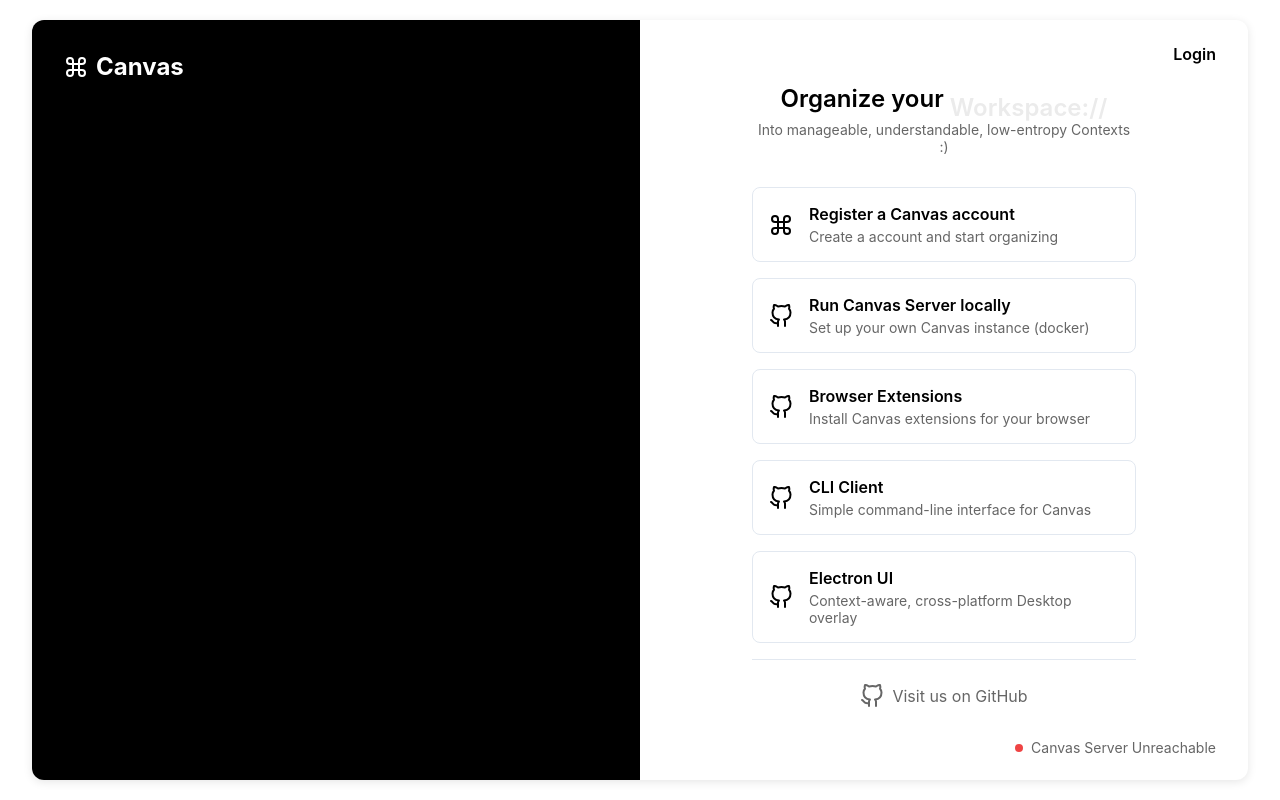
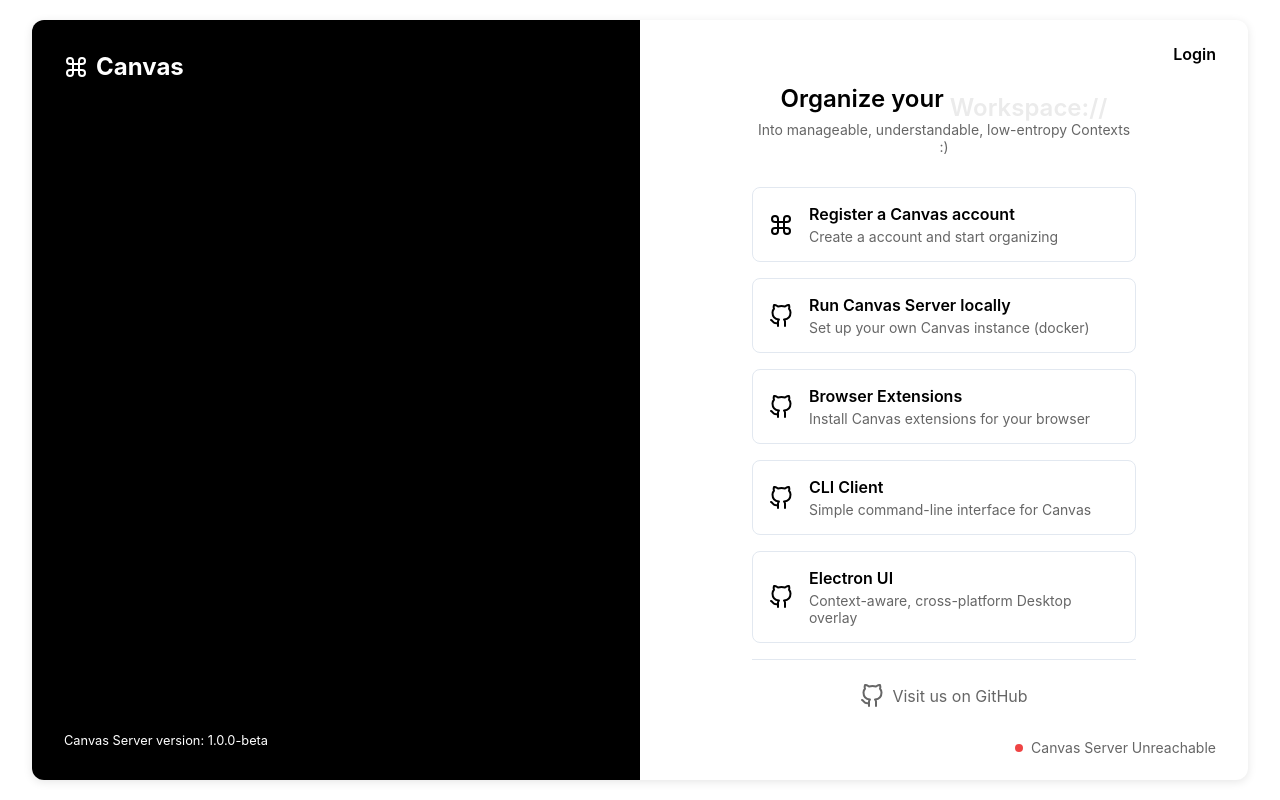
Before and after one commit to canvas-ai/getcanvas.org, a plain HTML site: page index.html in a window 1280 px wide. Drawn offline with Linux system fonts and the light colour scheme; no server answers.

Commit message:
Cleanup + cosmetics

```diff
--- a/index.html
+++ b/index.html
@@ -16,7 +16,7 @@
                     <span class="logo-text">Canvas</span>
                 </a>
                 <div class="tagline">
-
+                    Canvas Server version: 1.0.0-beta
                 </div>
             </div>
 
```
